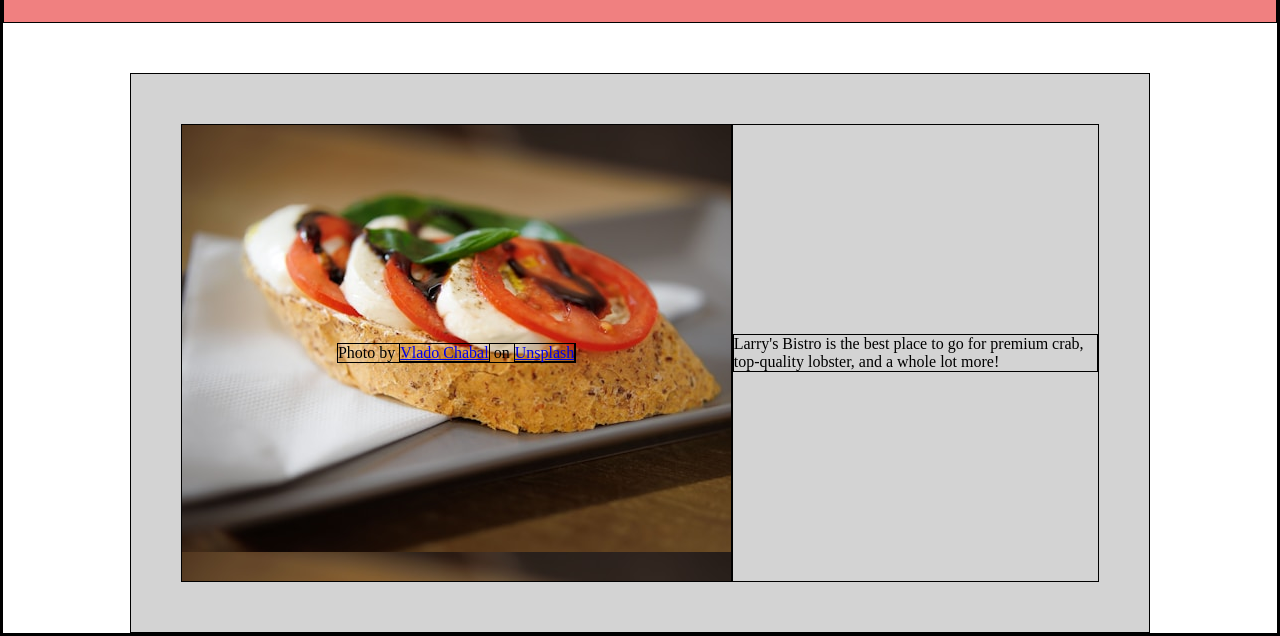
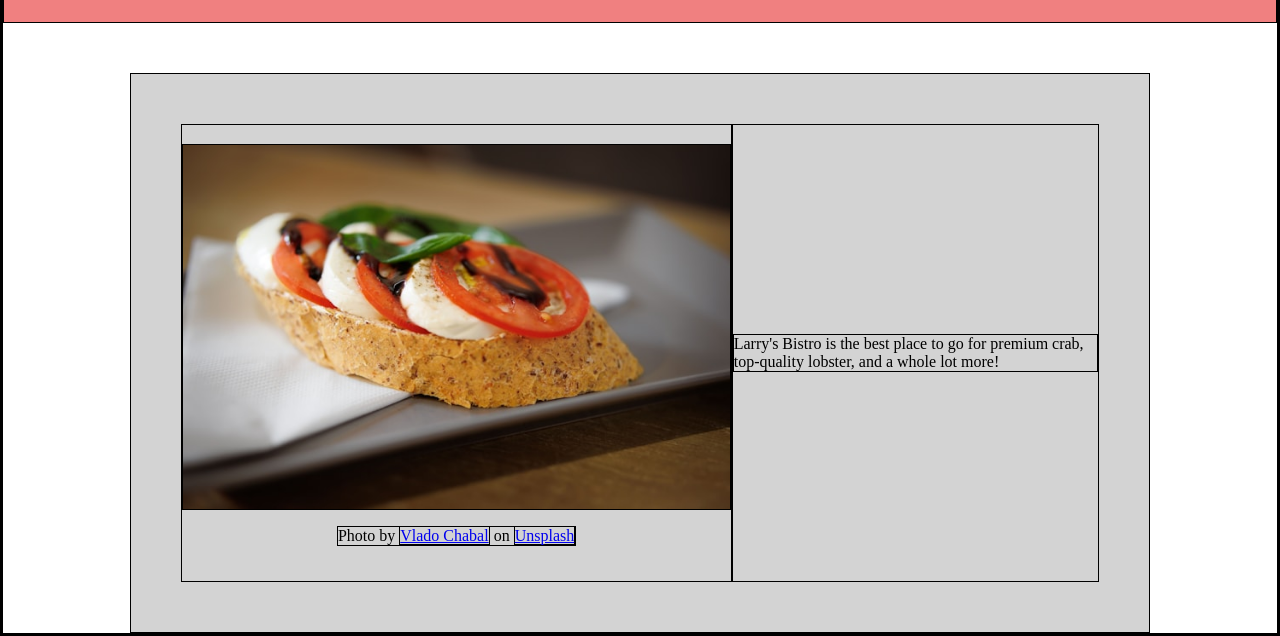
Before and after one commit to Scanceptic/restaurant-page, a website built with webpack: page src/index.html in a window 1280 px wide. Shown: the part 245-881 px from the top of the page. Built offline with nearby package versions, Linux system fonts and the light colour scheme.

Commit message:
Fix image completed

```diff
--- a/src/pageload.js
+++ b/src/pageload.js
@@ -18,9 +18,9 @@ export default function pageload() {
 	col2.id = "col2";
 
 	try {
-		const myIcon = new Image();
+		const myIcon = document.createElement("img");
 		myIcon.src = Image;
-		//myIcon.alt = "Mozzarella and Tomato on a baguette slice";
+		myIcon.alt = "Mozzarella and Tomato on a baguette slice";
 		col1.appendChild(myIcon);
 	} catch {
 		/* const myImage = document.createElement("img");
--- a/src/style.css
+++ b/src/style.css
@@ -58,11 +58,11 @@ nav button {
 	align-items: center;
 	justify-content: center;
 }
-
+/*
 #col1 {
     background: url("./bistro.jpg");
 }
-
+*/
 img {
 	max-width: 100%;
 }
```
